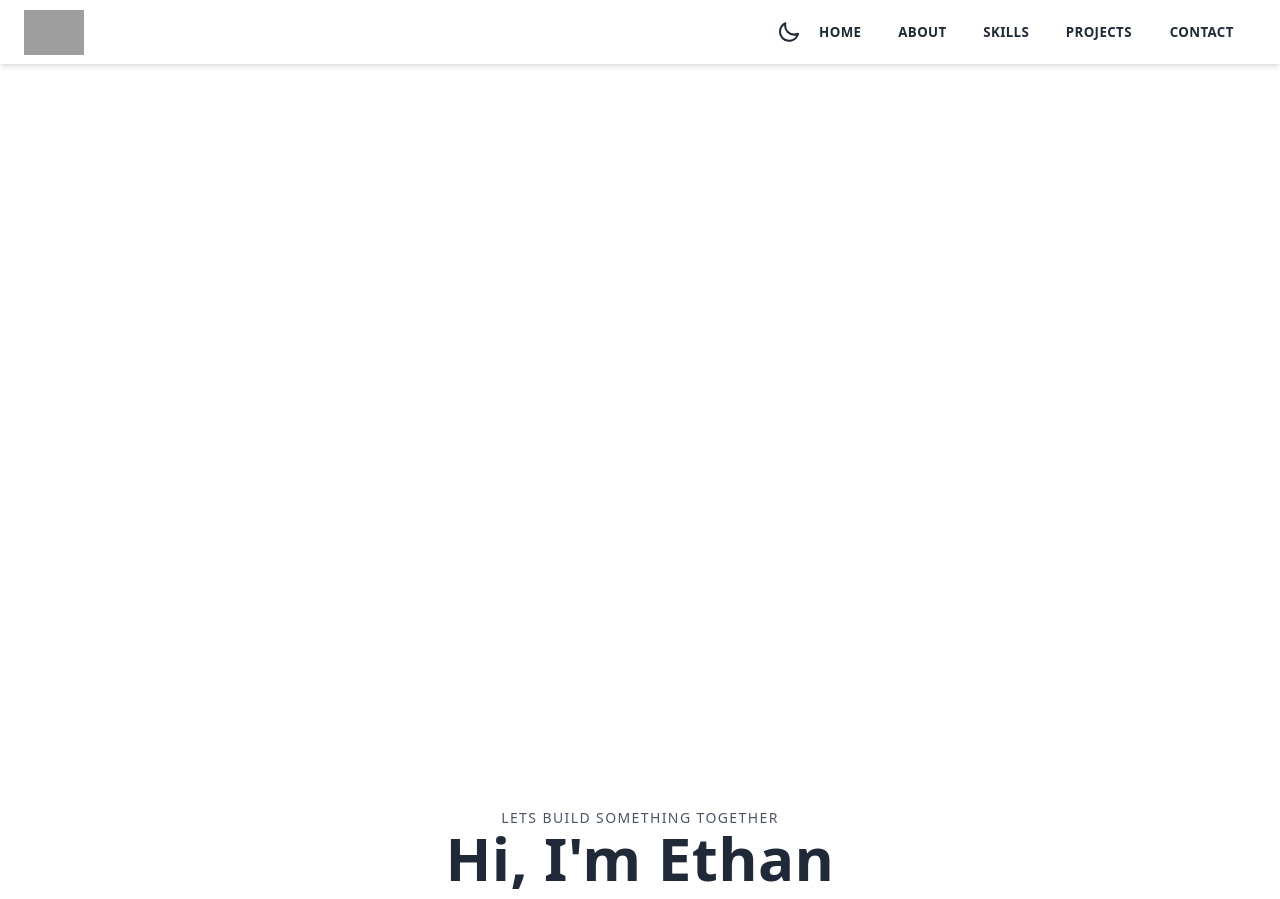
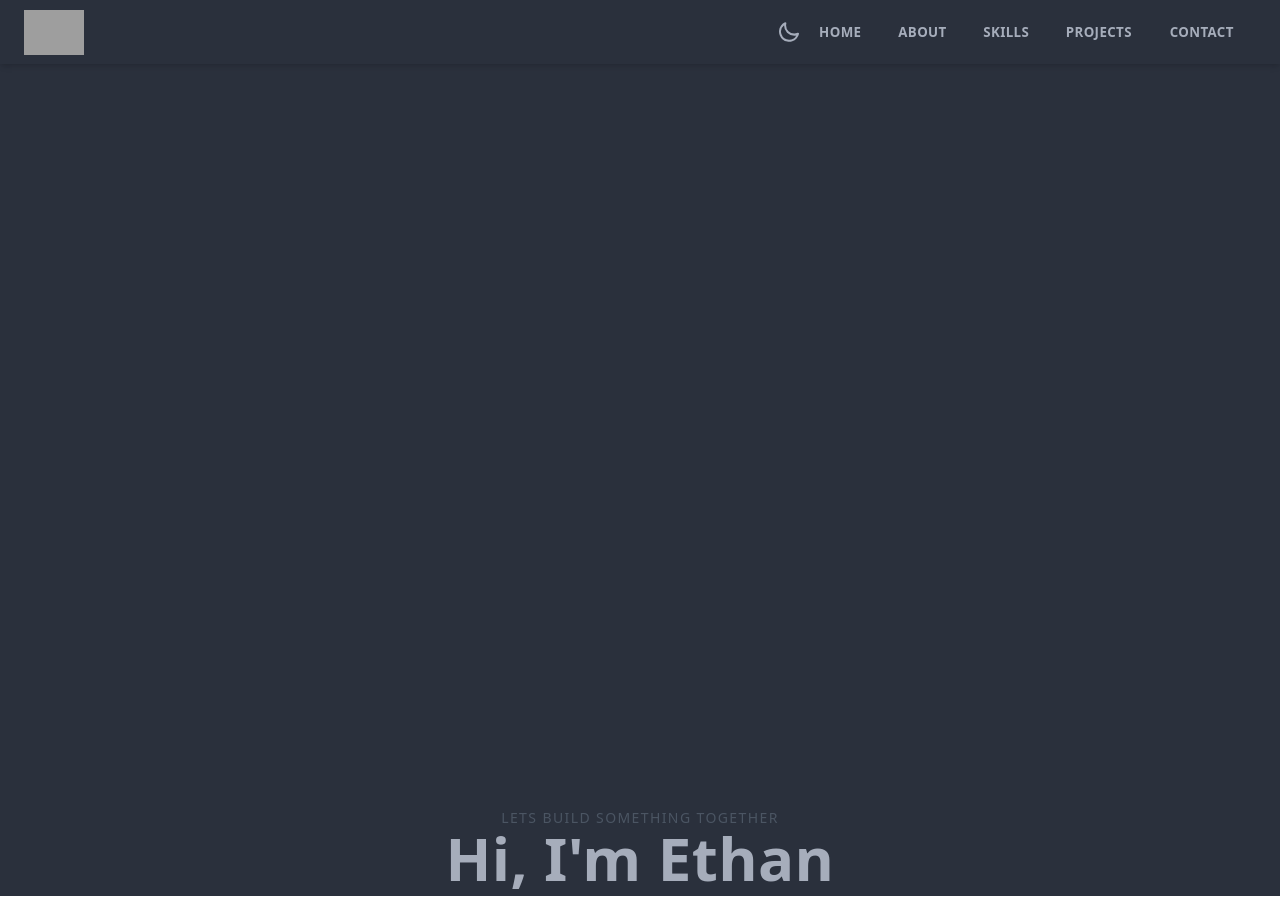
Before and after one commit to Ethansteip/Web-dev-portfolio, a Next.js app: page / in a window 1280 px wide. Built offline with nearby package versions, Linux system fonts and the light colour scheme; grey boxes are pictures that could not be loaded.

Commit message:
working on dark mode toggle

```diff
--- a/components/Navbar.jsx
+++ b/components/Navbar.jsx
@@ -4,7 +4,7 @@ import Link from "next/link";
 import { FaLinkedinIn, FaGithub } from 'react-icons/fa';
 import { HiOutlineMail } from 'react-icons/hi';
 
-const Navbar = ({setDarkModeState}) => {
+const Navbar = ({toggleDarkMode}) => {
   return (
 <div className="drawer">
   <input id="my-drawer-3" type="checkbox" className="drawer-toggle" />
@@ -18,7 +18,7 @@ const Navbar = ({setDarkModeState}) => {
           height="60"
         />
       </div>
-      <label onClick={setDarkModeState} className="swap swap-rotate">
+      <label onClick={toggleDarkMode} className="swap swap-rotate">
         <input type="checkbox" />
         <svg className="swap-on fill-current w-6 h-6" xmlns="http://www.w3.org/2000/svg" viewBox="0 0 24 24"><path d="M5.64,17l-.71.71a1,1,0,0,0,0,1.41,1,1,0,0,0,1.41,0l.71-.71A1,1,0,0,0,5.64,17ZM5,12a1,1,0,0,0-1-1H3a1,1,0,0,0,0,2H4A1,1,0,0,0,5,12Zm7-7a1,1,0,0,0,1-1V3a1,1,0,0,0-2,0V4A1,1,0,0,0,12,5ZM5.64,7.05a1,1,0,0,0,.7.29,1,1,0,0,0,.71-.29,1,1,0,0,0,0-1.41l-.71-.71A1,1,0,0,0,4.93,6.34Zm12,.29a1,1,0,0,0,.7-.29l.71-.71a1,1,0,1,0-1.41-1.41L17,5.64a1,1,0,0,0,0,1.41A1,1,0,0,0,17.66,7.34ZM21,11H20a1,1,0,0,0,0,2h1a1,1,0,0,0,0-2Zm-9,8a1,1,0,0,0-1,1v1a1,1,0,0,0,2,0V20A1,1,0,0,0,12,19ZM18.36,17A1,1,0,0,0,17,18.36l.71.71a1,1,0,0,0,1.41,0,1,1,0,0,0,0-1.41ZM12,6.5A5.5,5.5,0,1,0,17.5,12,5.51,5.51,0,0,0,12,6.5Zm0,9A3.5,3.5,0,1,1,15.5,12,3.5,3.5,0,0,1,12,15.5Z"/></svg>
         <svg className="swap-off fill-current w-6 h-6" xmlns="http://www.w3.org/2000/svg" viewBox="0 0 24 24"><path d="M21.64,13a1,1,0,0,0-1.05-.14,8.05,8.05,0,0,1-3.37.73A8.15,8.15,0,0,1,9.08,5.49a8.59,8.59,0,0,1,.25-2A1,1,0,0,0,8,2.36,10.14,10.14,0,1,0,22,14.05,1,1,0,0,0,21.64,13Zm-9.5,6.69A8.14,8.14,0,0,1,7.08,5.22v.27A10.15,10.15,0,0,0,17.22,15.63a9.79,9.79,0,0,0,2.1-.22A8.11,8.11,0,0,1,12.14,19.73Z"/></svg>
--- a/src/pages/index.js
+++ b/src/pages/index.js
@@ -1,4 +1,4 @@
-import React, { useState } from 'react';
+import React, { useState, useEffect } from 'react';
 import Head from 'next/head'
 import Image from 'next/image'
 import Navbar from 'components/Navbar'
@@ -13,18 +13,19 @@ export default function Home() {
 
   const toggleDarkMode = () => {
     setDarkModeState(!darkModeState);
+    console.log(darkModeState);
   }
 
 
   return (
-    <main data-theme={!darkModeState ? 'light' : 'dark'}>
+    <main data-theme={darkModeState ? "light" : "dark"}>
       <Head>
         <title>Ethan Steip | Web Dev.</title>
         <meta name="description" content="Generated by create next app" />
         <meta name="viewport" content="width=device-width, initial-scale=1" />
         <link rel="icon" href="/favicon.ico" />
       </Head>
-      <Navbar setDarkModeState={setDarkModeState}/>
+      <Navbar toggleDarkMode={toggleDarkMode}/>
       <Main />
     </main>
   )
```
